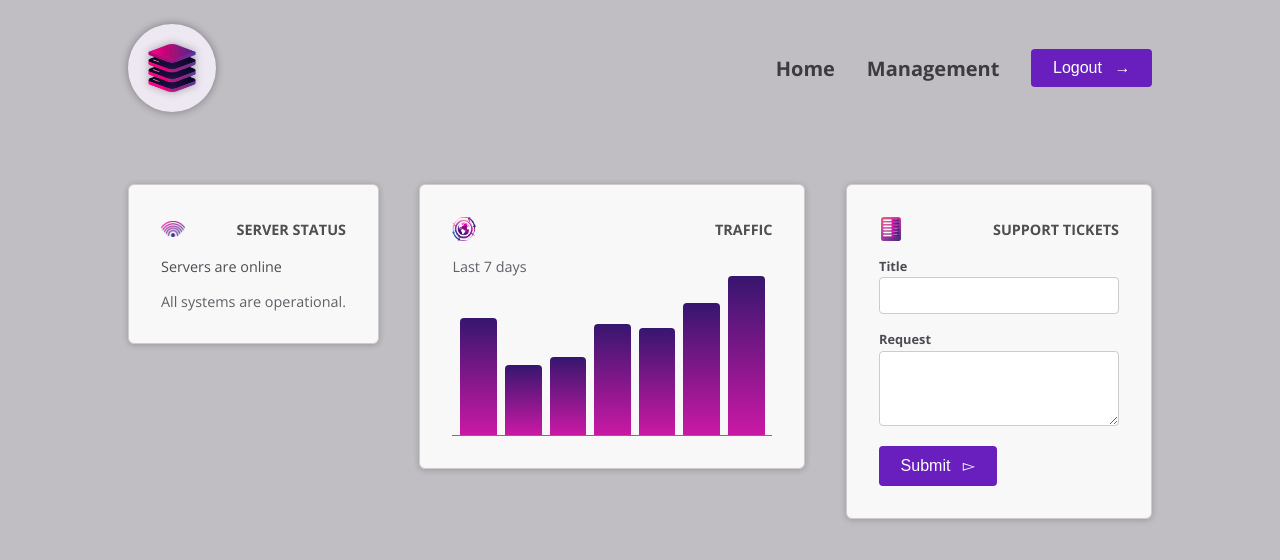
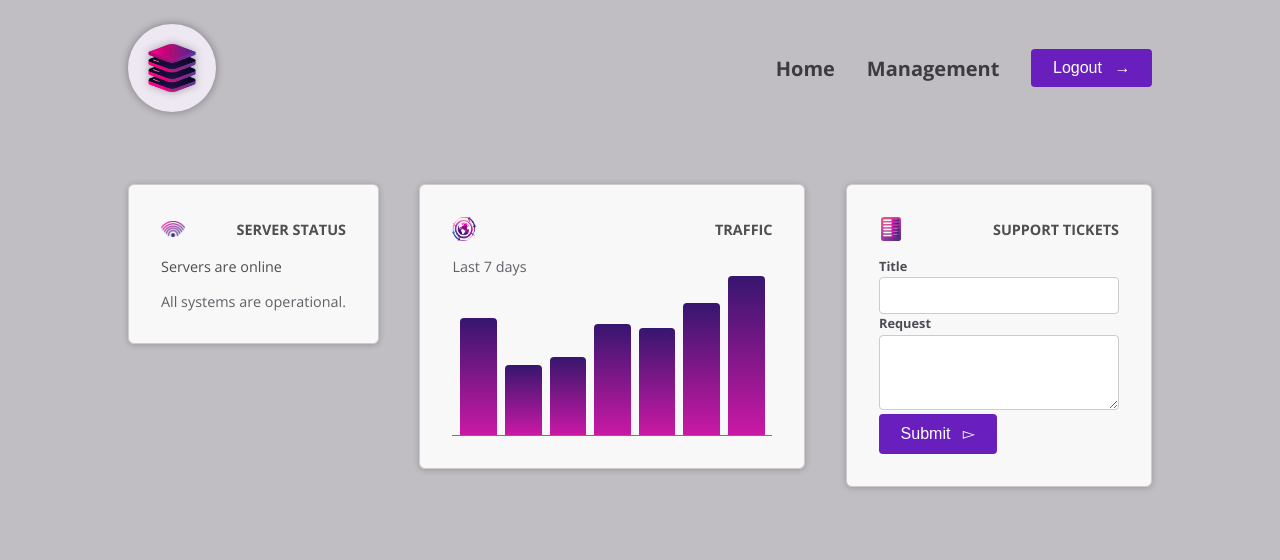
Before and after one commit to JanettaD/Angular-new-practice-demo-application, an Angular app: page / in a window 1280 px wide. Shown: the top 560 px of the page. Built offline with nearby package versions, Linux system fonts and the light colour scheme.

Commit message:
Multi-Element Custom Component and Content Projection

```diff
--- a/src/app/dashboard/tickets/new-ticket/new-ticket.component.html
+++ b/src/app/dashboard/tickets/new-ticket/new-ticket.component.html
@@ -1,12 +1,10 @@
 <form>
-    <p>
-        <label>Title</label>
+    <app-control label = "Title">
         <input name="title" id="title"/>
-    </p>
-    <p>
-        <label>Request</label>
+    </app-control>
+    <app-control label= "Request">
         <textarea name="request" id="request" rows="3"></textarea>
-    </p>
+    </app-control>
     <p>
        <button appButton> Submit
         <span class="icon">▻</span>
--- a/src/app/dashboard/tickets/new-ticket/new-ticket.component.ts
+++ b/src/app/dashboard/tickets/new-ticket/new-ticket.component.ts
@@ -1,10 +1,11 @@
 import { Component } from '@angular/core';
 import { ButtonComponent } from '../../../shared/button/button.component';
+import { ControlComponent } from '../../../shared/control/control.component';
 
 @Component({
   selector: 'app-new-ticket',
   standalone: true,
-  imports: [ButtonComponent],
+  imports: [ButtonComponent, ControlComponent],
   templateUrl: './new-ticket.component.html',
   styleUrl: './new-ticket.component.css'
 })
--- a/src/app/header/header.component.html
+++ b/src/app/header/header.component.html
@@ -14,7 +14,7 @@
       <li>
         <button appButton>
             Logout
-            <span class="icon">→</span>
+           <span class="icon">→</span>
         </button>
       </li>
     </ul>
--- a/src/app/shared/button/button.component.html
+++ b/src/app/shared/button/button.component.html
@@ -1,5 +1,6 @@
-
-    <span>
-      <ng-content select=""/>
-    </span>
-        <ng-content select=".icon"/>
+<span>
+  <ng-content select="" />
+</span>
+<span>
+  <ng-content select=".icon">→</ng-content>
+</span>
--- /dev/null
+++ b/src/app/shared/control/control.component.html
@@ -0,0 +1,4 @@
+<p>
+  <label>{{ label }}</label>
+  <ng-content select="input, textarea"></ng-content>
+</p>
```
Also changed, not shown: src/app/shared/control/control.component.ts (added, +12 -0 lines), src/app/shared/control/control.component.css (added).
